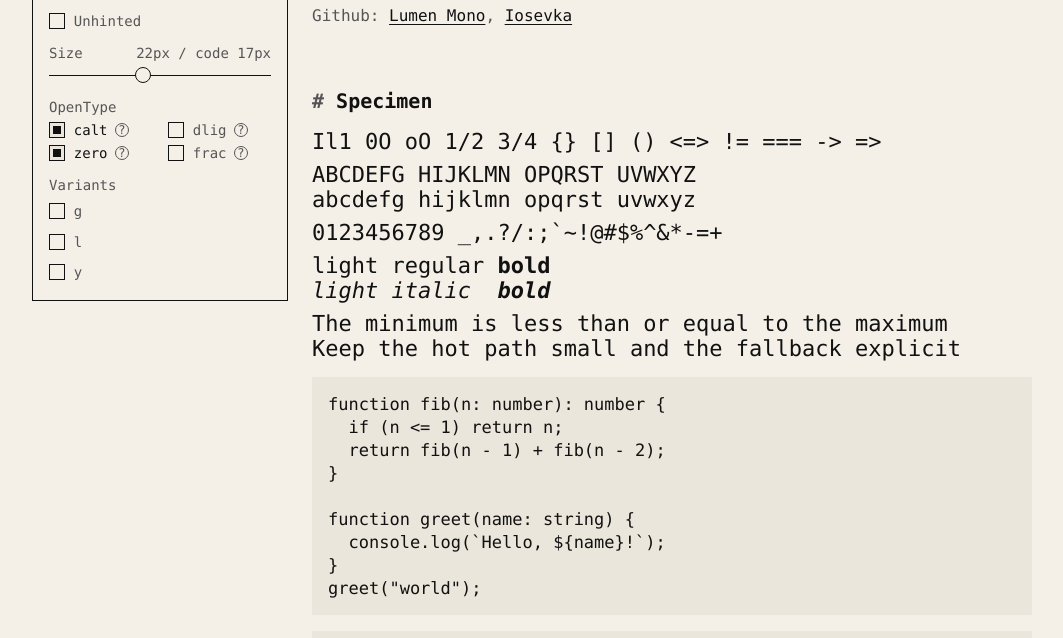
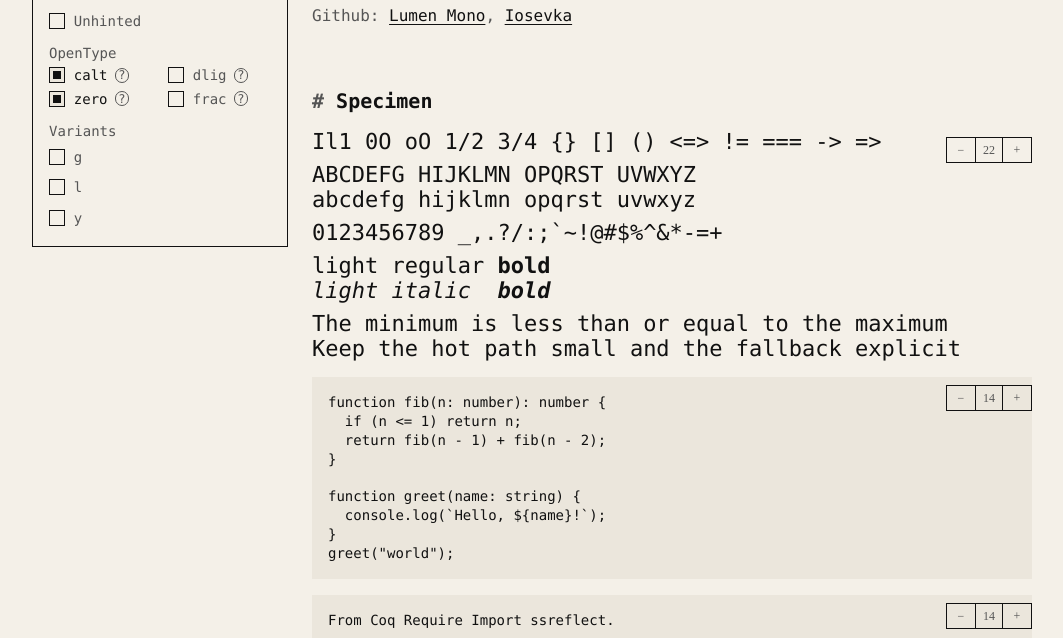
Before and after one commit to 1024th/LumenMono, a plain HTML site: page index.html in a window 1280 px wide. Shown: the part 162-800 px from the top of the page, without its empty margins (88-1151 px from the left). Drawn offline with Linux system fonts and the light colour scheme; a web font is replaced by a local one.

Commit message:
Refine specimen size controls

```diff
--- a/index.html
+++ b/index.html
@@ -48,13 +48,6 @@
           <span>Unhinted</span>
           <input type="checkbox" data-sample-control="unhinted" />
         </label>
-
-        <div class="control-group">
-          <label class="control-label control-row" for="font-size">
-            Size <output for="font-size" data-size-output>22px / code 16px</output>
-          </label>
-          <input id="font-size" type="range" min="12" max="36" value="22" data-sample-control="size" />
-        </div>
 
         <fieldset class="control-group feature-controls">
           <legend class="control-label">OpenType</legend>
@@ -175,15 +168,22 @@
 
       <section class="specimen" aria-label="Lumen Mono specimen">
         <h2>Specimen</h2>
+        <div class="specimen-group" data-size-group data-size="22" data-size-min="12" data-size-max="36">
+          <div class="size-control" aria-label="Specimen text size">
+            <button type="button" data-size-step="-1" aria-label="Decrease specimen text size">−</button>
+            <output data-group-size>22</output>
+            <button type="button" data-size-step="1" aria-label="Increase specimen text size">+</button>
+          </div>
+          <div class="specimen-text">
             <p>Il1 0O oO 1/2 3/4 {} [] () &lt;=&gt; != === -&gt; =&gt;</p>
             <p>ABCDEFG HIJKLMN OPQRST UVWXYZ<br>
               abcdefg hijklmn opqrst uvwxyz
             </p>
             <p>0123456789 _,.?/:;`~!@#$%^&*-=+</p>
             <p>
-          <span style="font-weight: 300">light</span>
-          <span style="font-weight: 400;">regular</span>
-          <span style="font-weight: 700;">bold</span><br>
+              <span style="font-weight: 300; font-style: normal">light</span>
+              <span style="font-weight: 400; font-style: normal">regular</span>
+              <span style="font-weight: 700; font-style: normal">bold</span><br>
               <span style="font-weight: 300; font-style: italic">light</span>
               <span style="font-weight: 400; font-style: italic">italic</span>&ensp;&ensp;<span
                 style="font-weight: 700; font-style: italic">bold</span>
@@ -192,6 +192,15 @@
               The minimum is less than or equal to the maximum<br>
               Keep the hot path small and the fallback explicit
             </p>
+          </div>
+        </div>
+
+        <div class="specimen-group code-group" data-size-group data-size="14" data-size-min="11" data-size-max="22">
+          <div class="size-control" aria-label="TypeScript sample size">
+            <button type="button" data-size-step="-1" aria-label="Decrease TypeScript sample size">−</button>
+            <output data-group-size>14</output>
+            <button type="button" data-size-step="1" aria-label="Increase TypeScript sample size">+</button>
+          </div>
           <pre data-shiki data-lang="ts"><code>function fib(n: number): number {
   if (n <= 1) return n;
   return fib(n - 1) + fib(n - 2);
@@ -202,7 +211,14 @@ function greet(name: string) {
 }
 greet("world");
 </code></pre>
+        </div>
 
+        <div class="specimen-group code-group" data-size-group data-size="14" data-size-min="11" data-size-max="22">
+          <div class="size-control" aria-label="Coq sample size">
+            <button type="button" data-size-step="-1" aria-label="Decrease Coq sample size">−</button>
+            <output data-group-size>14</output>
+            <button type="button" data-size-step="1" aria-label="Increase Coq sample size">+</button>
+          </div>
           <pre data-shiki data-lang="coq"><code>From Coq Require Import ssreflect.
 
 (* ensure proofs are well-structured *)
@@ -238,6 +254,7 @@ Proof.
   - reflexivity.
   - by rewrite IHl1.
 Qed.</code></pre>
+        </div>
       </section>
 
       <section class="terminal-specimen" aria-label="Lumen Mono Term specimen">
@@ -314,15 +331,12 @@ Qed.</code></pre>
     const specimen = document.querySelector(".specimen");
     const controls = document.querySelector(".controls");
     const controlsPanel = controls.querySelector("details");
-    const sizeOutput = document.querySelector("[data-size-output]");
     const compactControls = window.matchMedia("(max-width: 840px)");
-    const codeSizeScale = 0.75;
 
     const stateFromControls = () => ({
       weight: controls.querySelector('[data-sample-control="weight"]:checked').value,
       italic: controls.querySelector('[data-sample-control="italic"]').checked,
       unhinted: controls.querySelector('[data-sample-control="unhinted"]').checked,
-      size: controls.querySelector('[data-sample-control="size"]').value,
       calt: controls.querySelector('[data-feature="calt"]').checked,
       dlig: controls.querySelector('[data-feature="dlig"]').checked,
       zero: controls.querySelector('[data-feature="zero"]').checked,
@@ -336,8 +350,6 @@ Qed.</code></pre>
     });
 
     const applyState = (state) => {
-      const sampleSize = Number(state.size);
-      const codeSize = Math.round(sampleSize * codeSizeScale);
       const features = ["calt", "dlig", "zero", "frac"]
         .map((feature) => `"${feature}" ${state[feature] ? 1 : 0}`);
       if (state.cv42Enabled) {
@@ -353,14 +365,24 @@ Qed.</code></pre>
       document.body.style.setProperty("--font-family-term", state.unhinted ? '"Lumen Mono Term Web Unhinted"' : '"Lumen Mono Term Web"');
       specimen.style.setProperty("--sample-weight", state.weight);
       specimen.style.setProperty("--sample-style", state.italic ? "italic" : "normal");
-      specimen.style.setProperty("--sample-size", `${state.size}px`);
-      specimen.style.setProperty("--code-size", `${codeSize}px`);
       specimen.style.setProperty("--sample-features", features.join(", "));
-      sizeOutput.value = `${state.size}px / code ${codeSize}px`;
     };
 
     applyState(stateFromControls());
     controls.addEventListener("input", () => applyState(stateFromControls()));
+
+    specimen.addEventListener("click", (event) => {
+      const button = event.target.closest("[data-size-step]");
+      if (!button) return;
+
+      const group = button.closest("[data-size-group]");
+      const min = Number(group.dataset.sizeMin);
+      const max = Number(group.dataset.sizeMax);
+      const size = Math.min(max, Math.max(min, Number(group.dataset.size) + Number(button.dataset.sizeStep)));
+      group.dataset.size = size;
+      group.style.setProperty("--group-size", `${size}px`);
+      group.querySelector("[data-group-size]").value = size;
+    });
 
     const syncControlsPanel = () => {
       controlsPanel.open = !compactControls.matches;
--- a/styles.css
+++ b/styles.css
@@ -411,8 +411,6 @@ a:hover {
   --sample-family: var(--font-family);
   --sample-weight: 400;
   --sample-style: normal;
-  --sample-size: 22px;
-  --code-size: 16px;
   --sample-features: "calt" 1, "dlig" 0, "zero" 1, "frac" 0;
   padding: var(--space-md) 0;
   font-family:
@@ -422,14 +420,69 @@ a:hover {
     Menlo,
     Consolas,
     monospace;
-  font-size: var(--sample-size);
   font-weight: var(--sample-weight);
   font-style: var(--sample-style);
   font-feature-settings: var(--sample-features);
 }
 
+.specimen-group {
+  position: relative;
+}
+
+.specimen-text {
+  font-size: var(--group-size, 22px);
+}
+
 .specimen p {
   margin: 0.5rem 0;
+}
+
+.size-control {
+  position: absolute;
+  z-index: 1;
+  top: 0.5rem;
+  right: 0;
+  display: flex;
+  align-items: center;
+  border: 1px solid var(--line);
+  background: var(--paper);
+  color: var(--muted);
+  font-family: var(--font-family);
+  font-size: 0.75rem;
+  font-style: normal;
+  font-weight: 400;
+  line-height: 1;
+}
+
+.code-group .size-control {
+  background: var(--code-bg);
+}
+
+.size-control button,
+.size-control output {
+  display: grid;
+  width: 1.75rem;
+  height: 1.5rem;
+  padding: 0;
+  place-items: center;
+  border: 0;
+  background: transparent;
+  color: inherit;
+  font: inherit;
+}
+
+.size-control button {
+  cursor: pointer;
+}
+
+.size-control button:hover {
+  background: var(--code-bg);
+  color: var(--ink);
+}
+
+.size-control output {
+  border-right: 1px solid var(--line);
+  border-left: 1px solid var(--line);
 }
 
 .specimen pre {
@@ -445,7 +498,8 @@ a:hover {
     Menlo,
     Consolas,
     monospace;
-  font-size: var(--code-size);
+  font-size: var(--group-size, 14px);
+  font-weight: 400;
   line-height: 1.35;
   overflow-x: auto;
   white-space: pre;
```
Lines whose indentation alone changed are shown as unchanged.
